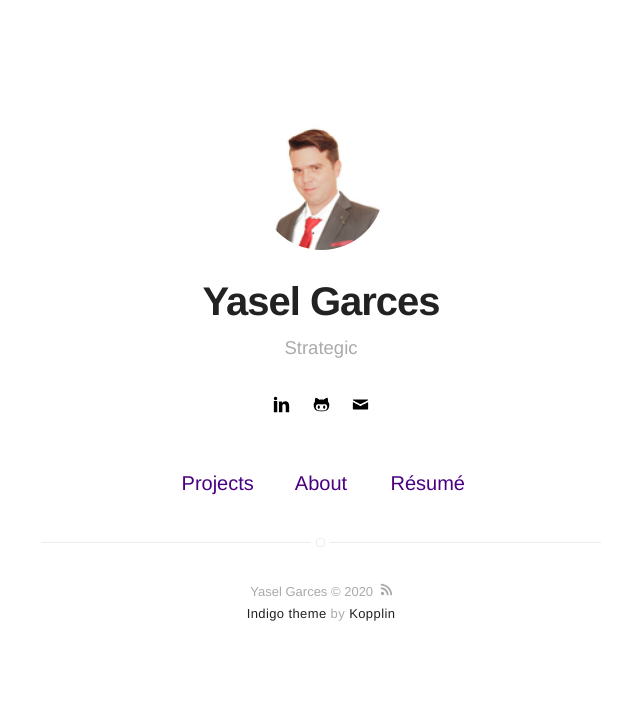
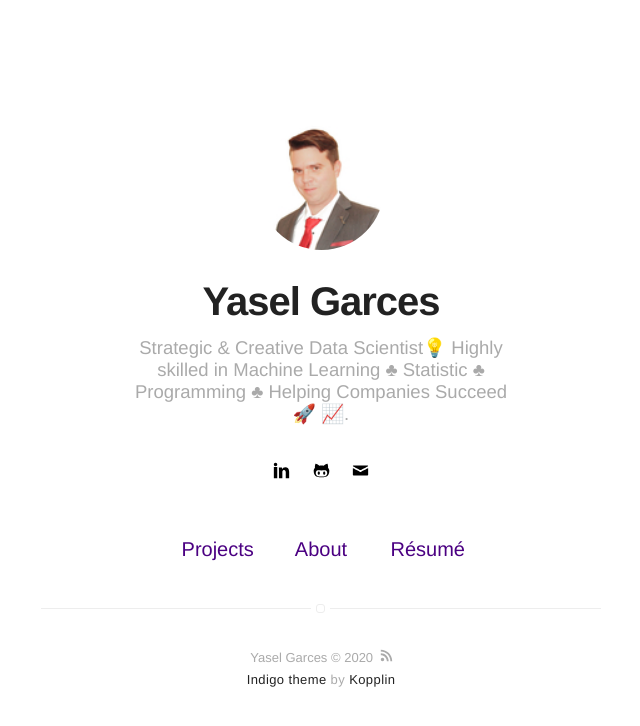
Before and after one commit to Yasel-Garces/Portafolio---Yasel-Garces, a Jekyll site: the page built from index.html, in a window 1280 px wide. Shown: the top 726 px of the page, without its empty margins (319-959 px from the left). Built offline with Jekyll 4.4.1, drawn with Linux system fonts in a browser that asks for light colours.

Commit message:
Configuration

```diff
--- a/_config.yml
+++ b/_config.yml
@@ -1,6 +1,6 @@
 # main text of home
 name: Yasel Garces
-bio: Strategic #& Creative Data Scientist 💡 ♣ Machine Learning ♣ Statistic ♣ Programming ♣ Helping Companies Succeed 🚀 📈.
+bio: Strategic & Creative Data Scientist💡 Highly skilled in Machine Learning ♣ Statistic ♣ Programming ♣ Helping Companies Succeed 🚀 📈.
 external-image: true
 picture: image/Yasel_Image.jpg
 
```
